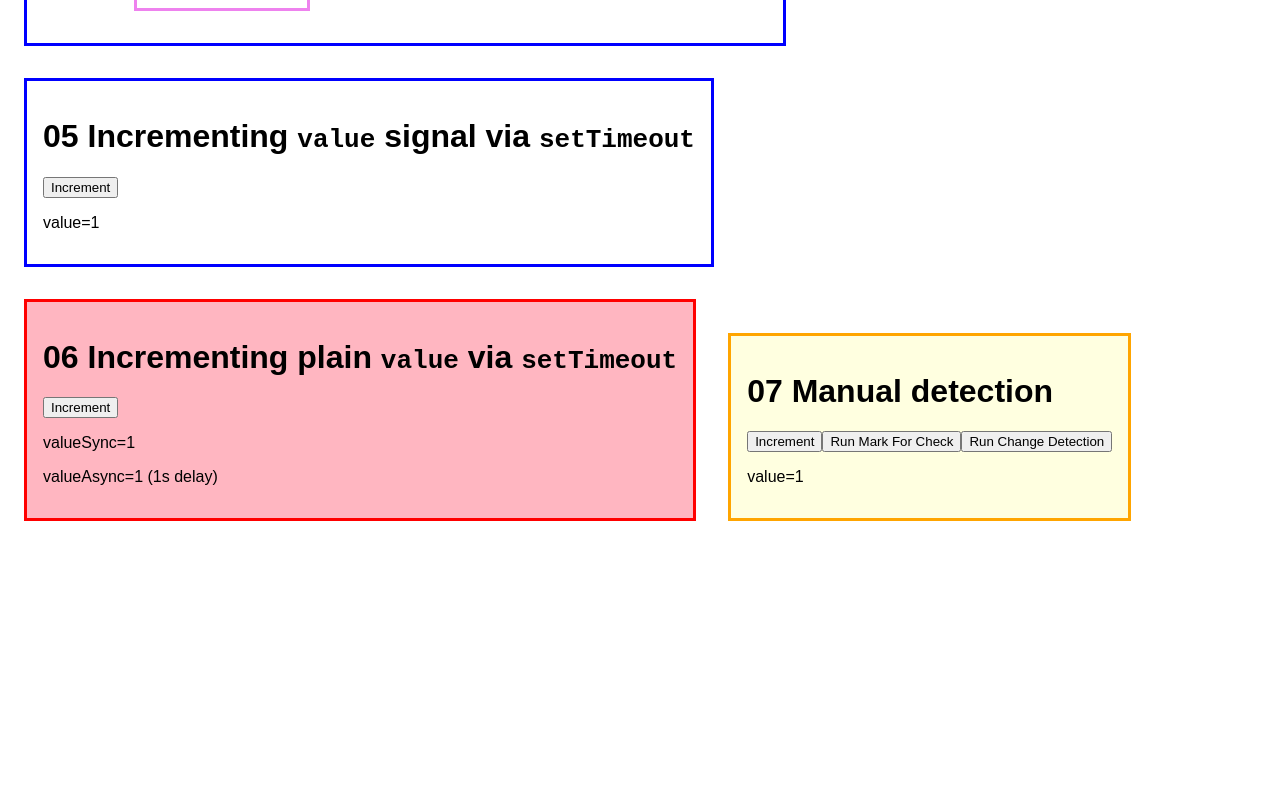
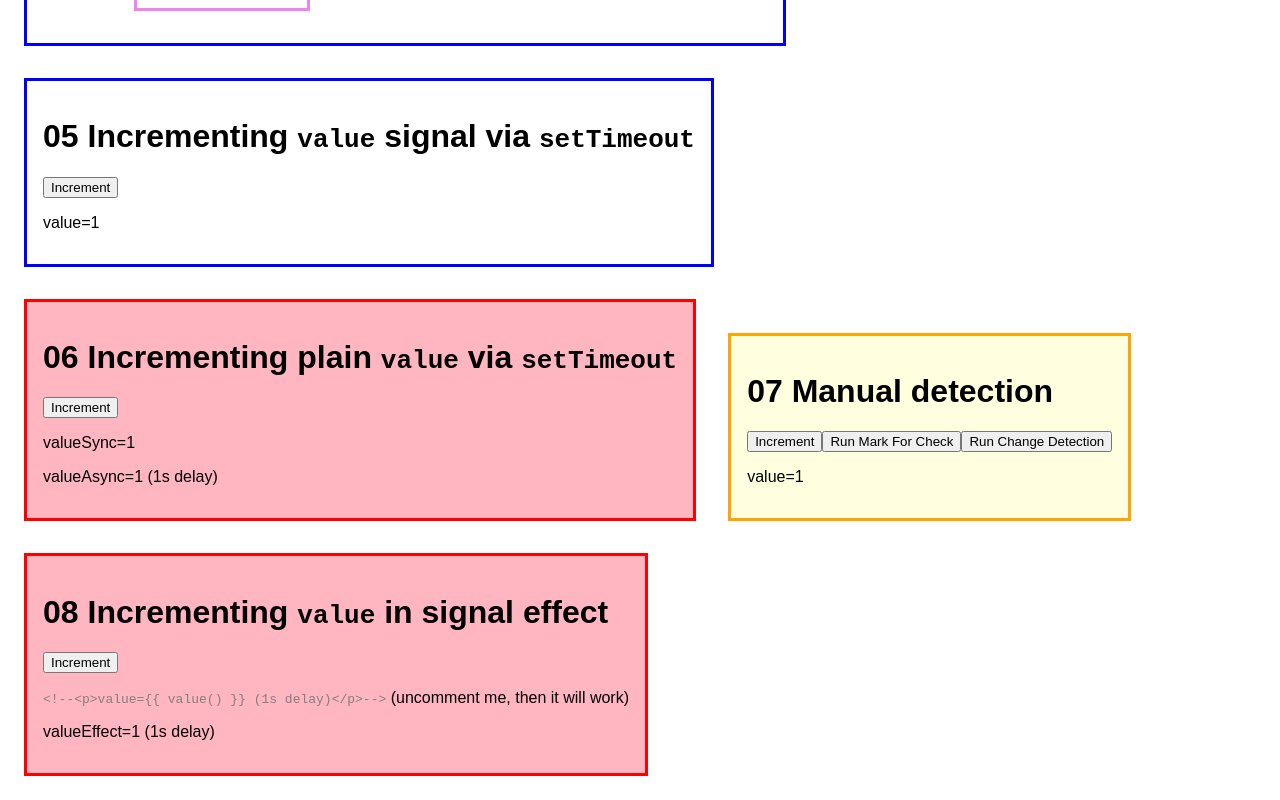
Before and after one commit to adi-f/angular-zoneless, an Angular app: page / in a window 1280 px wide. Shown: the part 775-1575 px from the top of the page. Before the commit the page ends 1320 px from the top, so only its background shows below. Built offline with nearby package versions, Linux system fonts and the light colour scheme.

Commit message:
effect example

```diff
--- /dev/null
+++ b/src/app/08-signal-effect-increment/signal-effect-increment.component.css
@@ -0,0 +1,10 @@
+:host {
+  border: red 3px solid;
+  margin: 1em;
+  padding: 1em;
+  display: inline-block;
+  background: lightpink;
+}
+p > code {
+  color: grey;
+}
--- /dev/null
+++ b/src/app/08-signal-effect-increment/signal-effect-increment.component.html
@@ -0,0 +1,10 @@
+<h1>08 Incrementing <code>value</code> in signal effect</h1>
+<button type="button" (click)="incrementAsync()">Increment</button>
+<p>
+  <code
+    ><![CDATA[<!--<p>value={]]><![CDATA[{ value() }} (1s delay)</p>-->]]></code
+  >
+  (uncomment me, then it will work)
+</p>
+<!--<p>value={{ value() }} (1s delay)</p>-->
+<p>valueEffect={{ valueEffect }} (1s delay)</p>
--- /dev/null
+++ b/src/app/08-signal-effect-increment/signal-effect-increment.component.ts
@@ -0,0 +1,20 @@
+import { Component, effect, signal } from '@angular/core';
+
+@Component({
+  selector: 'app-signal-effect-increment',
+  imports: [],
+  templateUrl: './signal-effect-increment.component.html',
+  styleUrl: './signal-effect-increment.component.css',
+})
+export class SignalEffectIncrementComponent {
+  value = signal(1);
+  valueEffect = 0;
+
+  constructor() {
+    effect(() => (this.valueEffect = this.value()));
+  }
+
+  incrementAsync() {
+    setTimeout(() => this.value.set(this.value() + 1), 1000);
+  }
+}
--- a/src/app/app.component.html
+++ b/src/app/app.component.html
@@ -5,3 +5,4 @@
 <app-signal-async-increment />
 <app-async-increment />
 <app-manual-detection-increment />
+<app-signal-effect-increment />
--- a/src/app/app.component.ts
+++ b/src/app/app.component.ts
@@ -6,6 +6,7 @@ import { SignalInputIncrementComponent } from './04-signal-input-increment/signa
 import { SignalAsyncIncrementComponent } from './05-signal-async-increment/signal-async-increment.component';
 import { AsyncIncrementComponent } from './06 async-increment/async-increment.component';
 import { ManualDetectionIncrementComponent } from './07-manual-detection-increment/manual-detection-increment.component';
+import { SignalEffectIncrementComponent } from './08-signal-effect-increment/signal-effect-increment.component';
 
 @Component({
   selector: 'app-root',
@@ -17,6 +18,7 @@ import { ManualDetectionIncrementComponent } from './07-manual-detection-increme
     SignalAsyncIncrementComponent,
     AsyncIncrementComponent,
     ManualDetectionIncrementComponent,
+    SignalEffectIncrementComponent,
   ],
   templateUrl: './app.component.html',
   styleUrl: './app.component.css',
```
Also changed, not shown: 1 other file (tests, documents, lock files or other folders).
